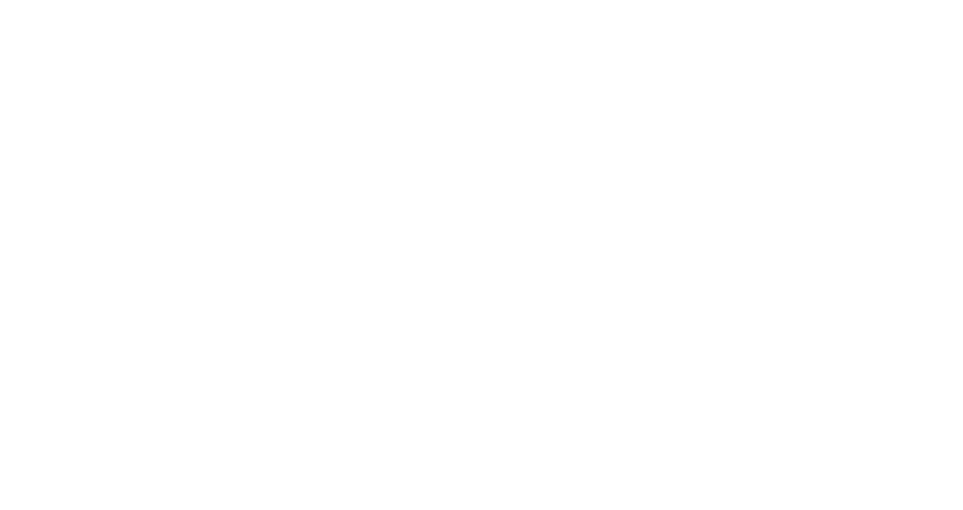
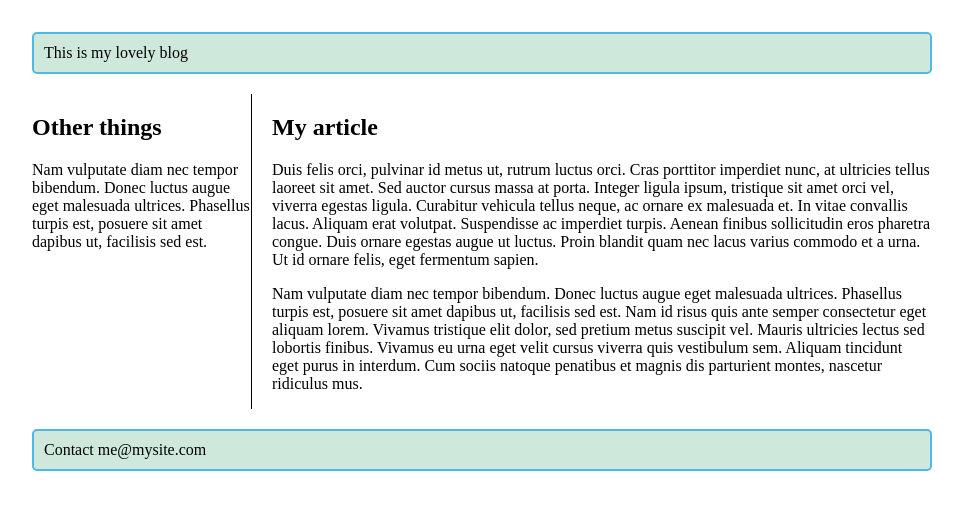
Before and after one commit to Suhani2804/WEBDEV-BASIC-PROJECTS, a plain HTML site: page grid.html in a window 1280 px wide. Shown: the whole page, without its empty margins (158-1121 px from the left). Drawn offline with Linux system fonts and the light colour scheme.

Commit message:
changes2

```diff
--- a/album.js
+++ b/album.js
@@ -6,7 +6,9 @@ const description = document.getElementById("descriptionId");
 const imageURL=document.getElementById("imageId");
 //the above line is to get image url from user
 const section=document.getElementsByClassName("thumbnails")[0];
-//above line is to create a scetion thumbnails
+//above line is to create a secion thumbnails
+//getelementsbyclassname returns an array
+//we havw put[0] as in section class thumbnails there is only one section which is the first one
 
 // in below function(e) has no name it is used directly that is it is ananoymous function
 // all ananoymous functions need a code inside it
--- a/grid.css
+++ b/grid.css
@@ -0,0 +1,40 @@
+body{
+    width:90%;
+    max-width: 900px;
+    margin: 2em auto;
+}
+
+.container {
+  display: grid;
+  grid-template-areas: "header header" "aside article" "footer footer";
+  grid-template-columns: 1fr 3fr;
+  gap: 20px;
+}
+
+header {
+  grid-area: header;
+}
+
+article {
+  grid-area: article;
+}
+
+aside {
+  grid-area: aside;
+}
+
+footer {
+  grid-area: footer;
+}
+
+header,
+footer {
+  border-radius: 5px;
+  padding: 10px;
+  background-color: rgb(207, 232, 220);
+  border: 2px solid rgb(79, 185, 227);
+}
+
+aside {
+  border-right: 1px solid black;
+}
--- a/grid.html
+++ b/grid.html
@@ -4,9 +4,49 @@
     <meta charset="UTF-8">
     <meta http-equiv="X-UA-Compatible" content="IE=edge">
     <meta name="viewport" content="width=device-width, initial-scale=1.0">
+    <link rel="stylesheet" href="grid.css">
     <title>Document</title>
 </head>
 <body>
+    <div class="container" >
+        <header>This is my lovely blog</header>
+        <article>
+            <h1>My article</h1>
+            <p>
+              Duis felis orci, pulvinar id metus ut, rutrum luctus orci. Cras
+              porttitor imperdiet nunc, at ultricies tellus laoreet sit amet. Sed
+              auctor cursus massa at porta. Integer ligula ipsum, tristique sit amet
+              orci vel, viverra egestas ligula. Curabitur vehicula tellus neque, ac
+              ornare ex malesuada et. In vitae convallis lacus. Aliquam erat
+              volutpat. Suspendisse ac imperdiet turpis. Aenean finibus sollicitudin
+              eros pharetra congue. Duis ornare egestas augue ut luctus. Proin
+              blandit quam nec lacus varius commodo et a urna. Ut id ornare felis,
+              eget fermentum sapien.
+            </p>
 
+            <p>
+              Nam vulputate diam nec tempor bibendum. Donec luctus augue eget
+              malesuada ultrices. Phasellus turpis est, posuere sit amet dapibus ut,
+              facilisis sed est. Nam id risus quis ante semper consectetur eget
+              aliquam lorem. Vivamus tristique elit dolor, sed pretium metus
+              suscipit vel. Mauris ultricies lectus sed lobortis finibus. Vivamus eu
+              urna eget velit cursus viverra quis vestibulum sem. Aliquam tincidunt
+              eget purus in interdum. Cum sociis natoque penatibus et magnis dis
+              parturient montes, nascetur ridiculus mus.
+            </p>
+          </article>
+
+          <aside>
+            <h2>Other things</h2>
+            <p>
+              Nam vulputate diam nec tempor bibendum. Donec luctus augue eget
+              malesuada ultrices. Phasellus turpis est, posuere sit amet dapibus ut,
+              facilisis sed est.
+            </p>
+          </aside>
+
+          <footer>Contact me@mysite.com</footer>
+
+    </div>
 </body>
 </html>
```
